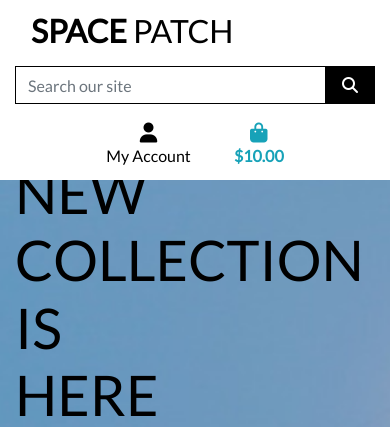
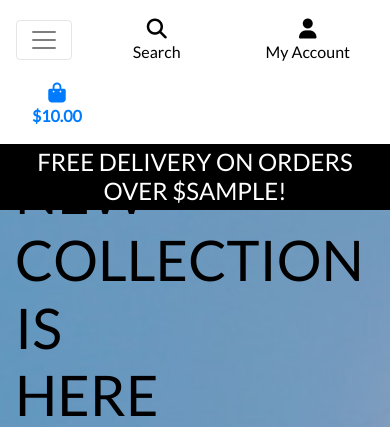
Before and after one commit to TChauruka/Space-patch, a Django app: template home/templates/home/index.html in a window 390 px wide. Shown: the top 427 px of the page. Run offline with Django 3.2, Linux system fonts and the light colour scheme; the template is opened without the code that fills it: most values are stand-ins (such as "Sample title", 1, 10 or a date in 2020); some libraries are stand-ins or nearby versions.

Commit message:
added mobile header and main navabar

```diff
--- a/static/css/base.css
+++ b/static/css/base.css
@@ -57,6 +57,11 @@ body {
     border: 1px solid black !important;
 }
 
+.bg-black {
+    background: #000 !important;
+
+}
+
 /* -------------------------------- Media Queries */
 
 /* Slightly larger container on xl screens */
--- a/templates/base.html
+++ b/templates/base.html
@@ -1,4 +1,4 @@
-{% load static%}
+{% load static %}
 
 <!doctype html>
 <html lang="en">
@@ -19,7 +19,7 @@
         integrity="sha384-Vkoo8x4CGsO3+Hhxv8T/Q5PaXtkKtu6ug5TOeNV6gBiFeWPGFN9MuhOf23Q9Ifjh" crossorigin="anonymous">
     <link rel="preconnect" href="https://fonts.gstatic.com">
     <link href="https://fonts.googleapis.com/css2?family=Lato&display=swap" rel="stylesheet">
-    <link rel="stylesheet" href="{% static 'css/base.css'%}">
+    <link rel="stylesheet" href="{% static 'css/base.css' %}">
     {% endblock %}
 
     {% block extra_css %}
@@ -35,12 +35,12 @@
     {% block extra_js %}
     {% endblock %}
 
-    <title>Space Patch {% block extra-title %}{% endblock %}</title>
+    <title>Space Patch {% block extra_title %}{% endblock %}</title>
 </head>
 
 <body>
     <header class="container-fluid fixed-top">
-        <div id="topnav" class="row bg-white pt-lg-2 d-noone d-lg-flex">
+        <div id="topnav" class="row bg-white pt-lg-2 d-none d-lg-flex">
             <div class="col-12 col-lg-4 my-auto py-1 py-lg-0 text-center text-lg-left">
                 <a href="{% url 'home' %}" class="nav-link main-logo-link">
                     <h2 class="logo-font text-black my-0"><strong>Space</strong> Patch</h2>
@@ -99,6 +99,20 @@
                 </ul>
             </div>
         </div>
+        <div class="row bg-white">
+            <nav class="navbar navbar-expand-lg navbar-light w-100">
+                <button class="navbar-toggler" type="button" data-toggle="collapse" data-target="#main-nav" aria-controls="main-nav" aria-expanded="false" aria-label="Toggle navigation">
+                    <span class="navbar-toggler-icon"></span>
+                </button>
+                {% include 'includes/mobile-top-header.html' %}
+                {% include 'includes/main-nav.html' %}
+            </nav>
+        </div>
+        <div id="delivery-banner" class="row text-center">
+            <div class="col bg-black text-white">
+                <h4 class="logo-font my-1">Free delivery on orders over ${{ free_delivery_threshold }}!</h4>
+            </div>
+        </div>
     </header>
 
     {% if messages %}
--- /dev/null
+++ b/templates/includes/mobile-top-header.html
@@ -0,0 +1,60 @@
+<li class="list-inline-item">
+    <a class="text-black nav-link d-block d-lg-none" href="#" id="mobile-search" data-toggle="dropdown"
+        aria-haspopup="true" aria-expanded="false">
+        <div class="text-center">
+            <div><i class="fas fa-search fa-lg"></i></div>
+            <p class="my-0">Search</p>
+        </div>
+    </a>
+    <div class="dropdown-menu border-0 w-100 p-3 rounded-0 my-0" aria-labelledby="mobile-search">
+        <form class="form" method="GET" action="">
+            <div class="input-group w-100">
+                <input class="form-control border border-black rounded-0" type="text" name="q"
+                    placeholder="Search our site">
+                <div class="input-group-append">
+                    <button class="form-control form-control btn btn-black border border-black rounded-0" type="submit">
+                        <span class="icon">
+                            <i class="fas fa-search"></i>
+                        </span>
+                    </button>
+                </div>
+            </div>
+        </form>
+    </div>
+</li>
+<li class="list-inline-item dropdown">
+    <a class="text-black nav-link d-block d-lg-none" href="#" id="user-options" data-toggle="dropdown"
+        aria-haspopup="true" aria-expanded="false">
+        <div class="text-center">
+            <div><i class="fas fa-user fa-lg"></i></div>
+            <p class="my-0">My Account</p>
+        </div>
+    </a>
+    <div class="dropdown-menu border-0" aria-labelledby="user-options">
+        {% if request.user.is_authenticated %}
+        {% if request.user.is_superuser %}
+        <a href="{% url 'account_logout' %}" class="dropdown-item">Product Management</a>
+        {% endif %}
+        <a href="" class="dropdown-item">My Profile</a>
+        <a href="{% url 'account_logout' %}" class="dropdown-item">Logout</a>
+        {% else %}
+        <a href="{% url 'account_signup' %}" class="dropdown-item">Register</a>
+        <a href="{% url 'account_login' %}" class="dropdown-item">Login</a>
+        {% endif %}
+    </div>
+</li>
+<li class="list-inline-item">
+    <a class="{% if grand_total %}text-primary font-weight-bold{% else %}text-black{% endif %} nav-link d-block d-lg-none"
+        href="">
+        <div class="text-center">
+            <div><i class="fas fa-shopping-bag fa-lg"></i></div>
+            <p class="my-0">
+                {% if grand_total %}
+                ${{ grand_total|floatformat:2 }}
+                {% else %}
+                $0.00
+                {% endif %}
+            </p>
+        </div>
+    </a>
+</li>
```
Also changed, not shown: templates/includes/main-nav.html (added, +41 -0 lines).
